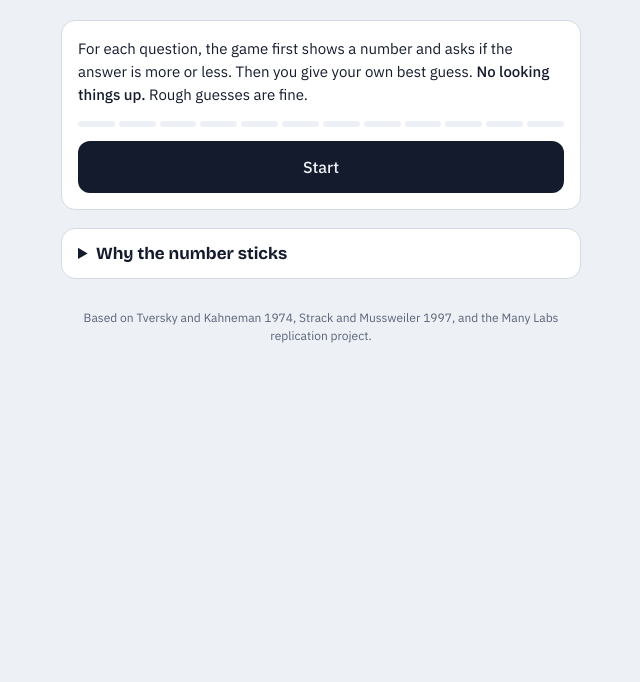
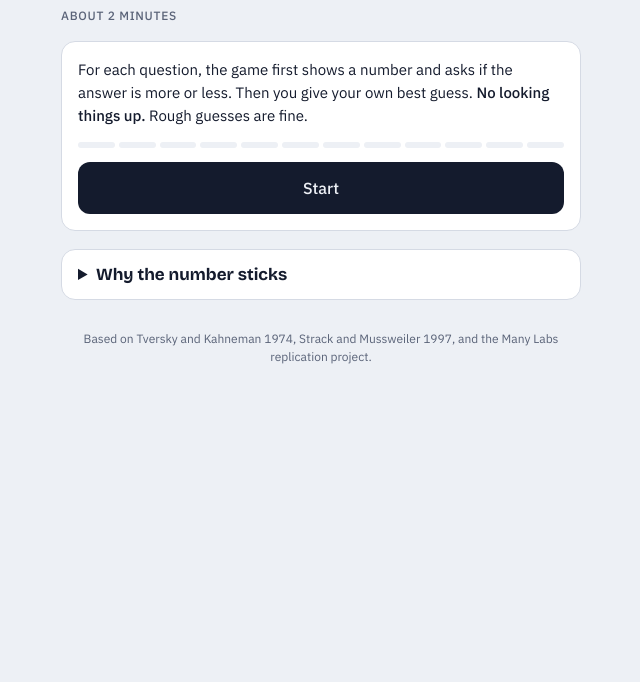
Before and after one commit to slowriver87/sticky-numbers, a plain HTML site: page index.html in a window 1280 px wide. Shown: the part 118-800 px from the top of the page, without its empty margins (319-959 px from the left). Drawn offline with nearby package versions, Linux system fonts and the light colour scheme.

Commit message:
Add files via upload

```diff
--- a/index.html
+++ b/index.html
@@ -99,6 +99,7 @@ details p b,.sci b{font-weight:500}
 .sci{list-style:none;padding:0;margin:10px 0 0;display:flex;flex-direction:column;gap:10px;font-size:15px;max-width:62ch}
 .sci span{display:block;font-size:12px;color:var(--muted);margin-top:2px}
 .foot{font-size:12px;color:var(--muted);text-align:center}
+.dur{font:500 12px var(--f-body);letter-spacing:.06em;text-transform:uppercase;color:var(--muted);margin:6px 0 0}
 .back{font-size:13px;color:var(--muted);text-decoration:none}
 .back:hover{text-decoration:underline}
 </style>
@@ -108,6 +109,7 @@ details p b,.sci b{font-weight:500}
   <header>
     <h1>Sticky <span class="p">Numbers</span></h1>
     <p class="tag">12 quick estimates. Before each one, the game shows you a number.</p>
+      <p class="dur">About 2 minutes</p>
   </header>
 
   <section class="panel" id="play">
```
